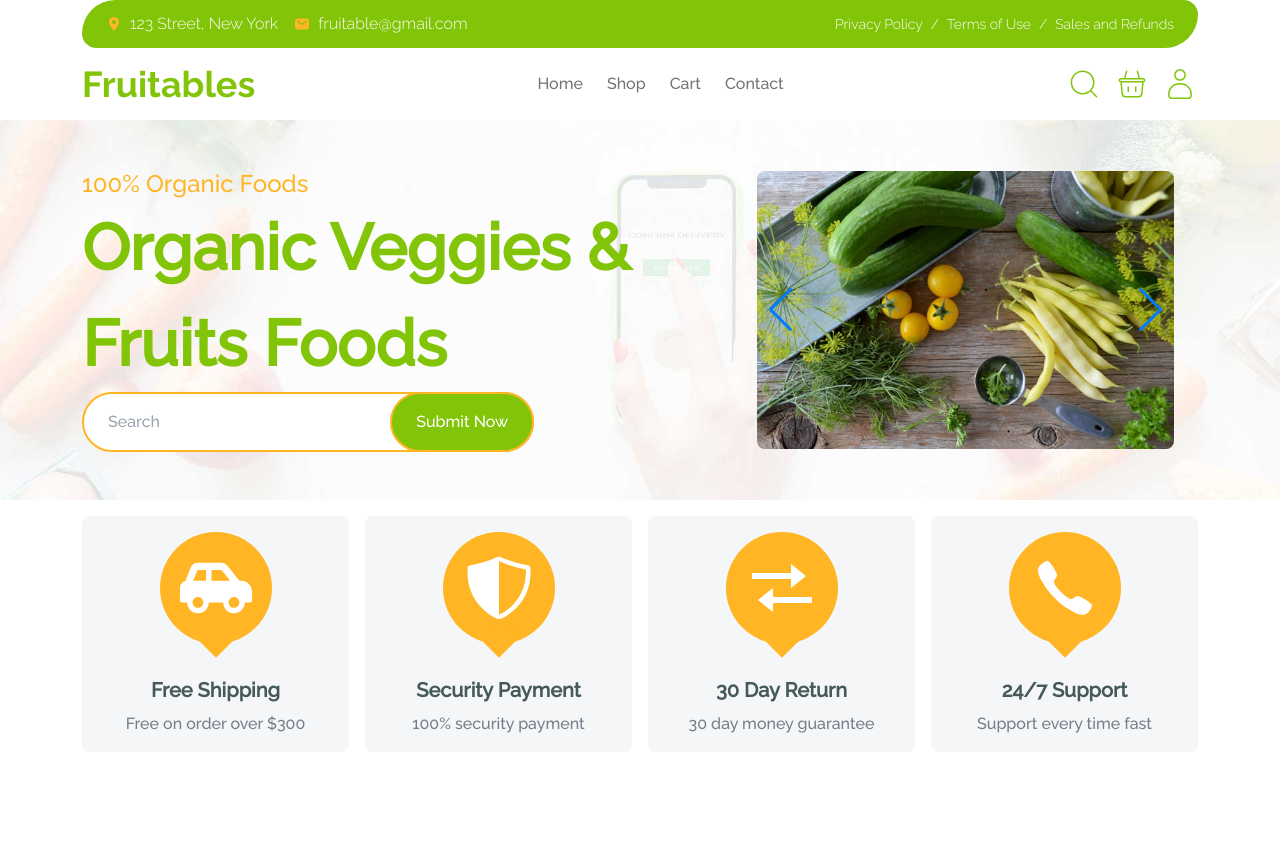
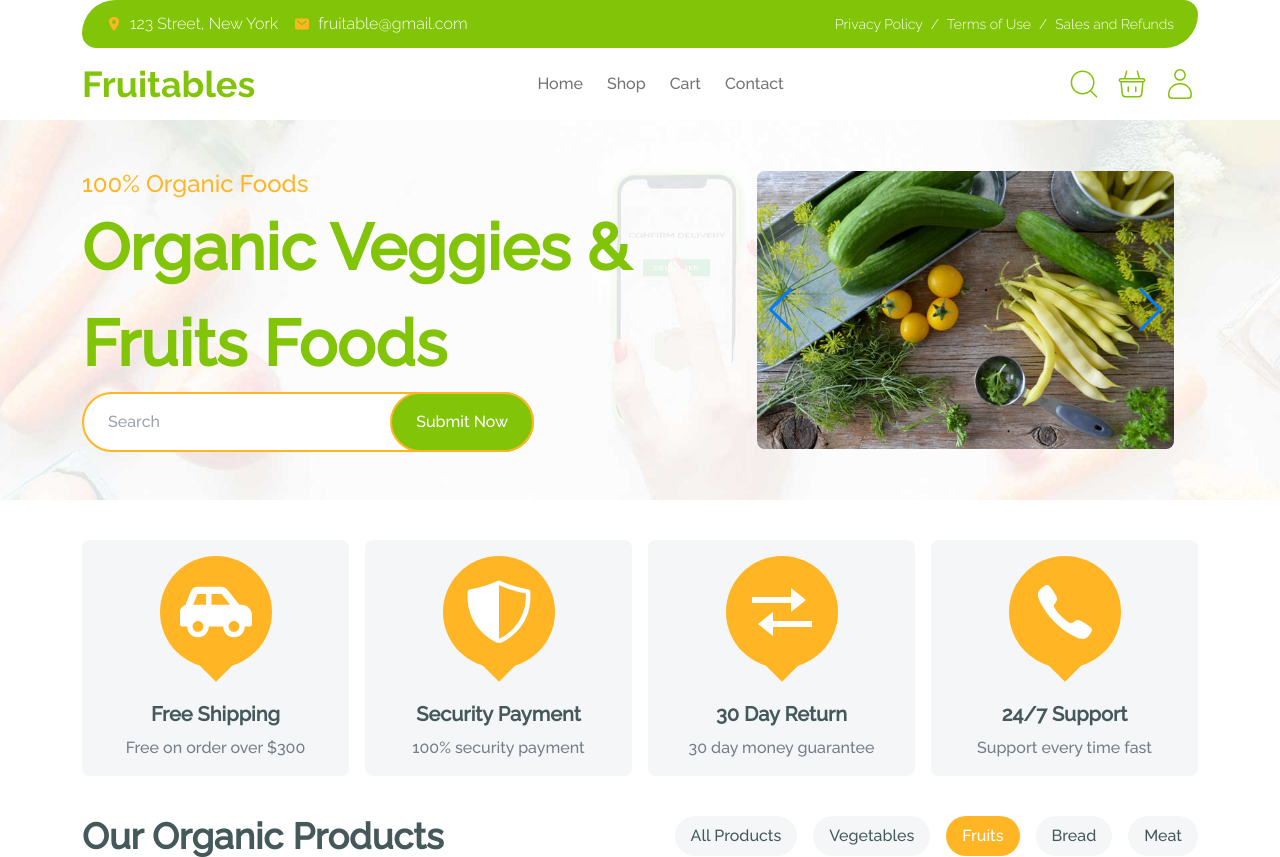
Before and after one commit to dosepehr/fruitables, a Next.js app: page / in a window 1280 px wide. Before the commit the page ends 800 px from the top, so only its background shows below. Built offline with nearby package versions, Linux system fonts and the light colour scheme.

Commit message:
add Products component

```diff
--- /dev/null
+++ b/src/components/templates/index/products/components/ProductSelectorButton.tsx
@@ -0,0 +1,22 @@
+import React, { FC, useState } from "react";
+
+type ProductSelectorButtonProps = {
+  content: string;
+};
+const ProductSelectorButton: FC<ProductSelectorButtonProps> = ({ content }) => {
+  const [category, setCategory] = useState<string>("Fruits");
+  const active = content == category;
+  const handleCategoryChange = (content: string) => {
+    setCategory(content);
+  };
+  return (
+    <button
+      onClick={() => handleCategoryChange(content)}
+      className={`rounded-full ${active ? "bg-mainYellow text-white" : "bg-[#f4f6f8] text-[#45595b]"} px-4 py-2 transition-all duration-300`}
+    >
+      {content}
+    </button>
+  );
+};
+
+export default ProductSelectorButton;
--- /dev/null
+++ b/src/components/templates/index/products/components/ProductsSelector.tsx
@@ -0,0 +1,16 @@
+import { useState } from "react";
+import ProductSelectorButton from "./ProductSelectorButton";
+
+const ProductsSelector = () => {
+  return (
+    <div className="flex items-center justify-between space-x-4">
+      <ProductSelectorButton content="All Products" />
+      <ProductSelectorButton content="Vegetables" />
+      <ProductSelectorButton content="Fruits" />
+      <ProductSelectorButton content="Bread" />
+      <ProductSelectorButton content="Meat" />
+    </div>
+  );
+};
+
+export default ProductsSelector;
--- /dev/null
+++ b/src/components/templates/index/products/index.tsx
@@ -0,0 +1,19 @@
+import React from "react";
+import ProductsSelector from "./components/ProductsSelector";
+import Layout from "@/components/modules/Layout/Layout";
+const Products = () => {
+  return (
+    <>
+      <Layout>
+        <div className="mt-10 flex items-center justify-between">
+          <p className="text-4xl font-semibold text-[#45595b]">
+            Our Organic Products
+          </p>
+          <ProductsSelector />
+        </div>
+      </Layout>
+    </>
+  );
+};
+
+export default Products;
--- a/src/components/templates/index/services/Services.tsx
+++ b/src/components/templates/index/services/index.tsx
@@ -8,7 +8,7 @@ const Services = () => {
   return (
     <>
       <Layout>
-        <div className="mt-4 grid gap-4 md:grid-cols-2 lg:grid-cols-4">
+        <div className="mt-10 grid gap-4 md:grid-cols-2 lg:grid-cols-4">
           <ServiceBox title="Free Shipping" desc="Free on order over $300">
             <FaCarSide />
           </ServiceBox>
--- a/src/pages/index.tsx
+++ b/src/pages/index.tsx
@@ -1,5 +1,6 @@
-import HeroSection from "@/components/templates/index/HeroSection/HeroSection";
-import Services from "@/components/templates/index/services/Services";
+import HeroSection from "@/components/templates/index/HeroSection";
+import Products from "@/components/templates/index/products";
+import Services from "@/components/templates/index/services";
 import React from "react";
 
 const Home = () => {
@@ -7,6 +8,7 @@ const Home = () => {
     <>
       <HeroSection />
       <Services />
+      <Products />
     </>
   );
 };
```
Also changed, not shown: src/components/templates/index/HeroSection/index.tsx (renamed from src/components/templates/index/HeroSection/HeroSection.tsx), src/components/templates/index/products/components/Product.tsx (added).
